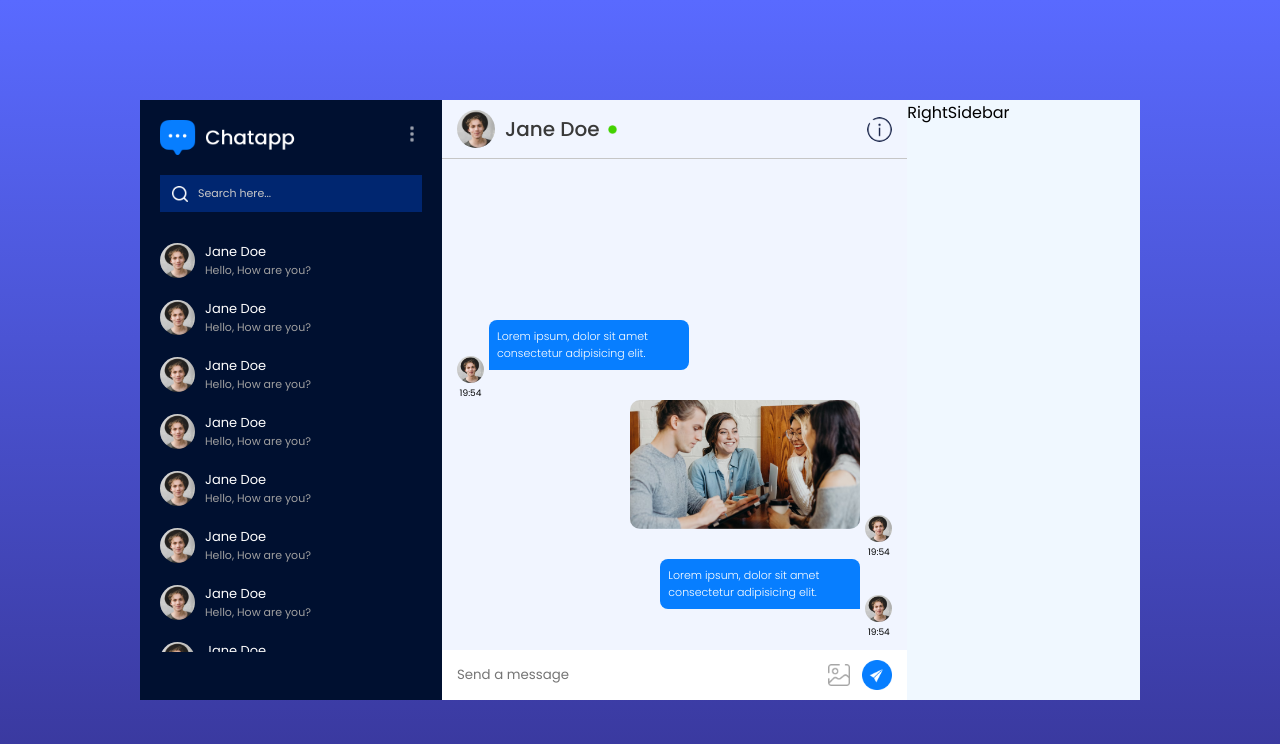
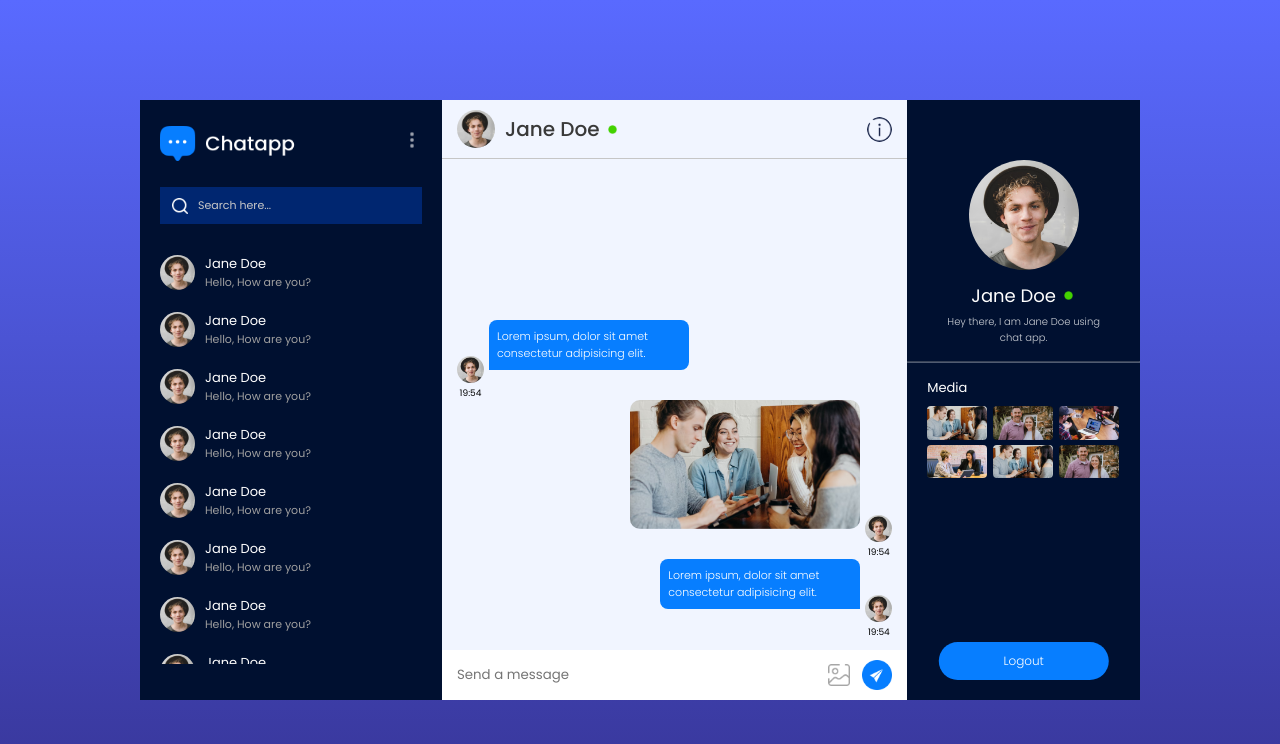
Before and after one commit to arjit88/ChatApp, a React (Vite) app in the folder chat/: page /chat in a window 1280 px wide. Shown: the top 744 px of the page. Built offline with nearby package versions, Linux system fonts and the light colour scheme.

Commit message:
Made the right-section of chat app

```diff
--- a/chat/src/components/LeftSidebar/LeftSidebar.css
+++ b/chat/src/components/LeftSidebar/LeftSidebar.css
@@ -88,3 +88,36 @@
 .friends:hover span {
   color: #fff;
 }
+
+.ls-nav .menu {
+  position: relative;
+  padding: 10px 0px;
+}
+
+.menu .sub-menu {
+  position: absolute;
+  top: 100%;
+  right: 0;
+  width: 130px;
+  padding: 20px;
+  border-radius: 5px;
+  background-color: #fff;
+  color: #111;
+  display: none;
+}
+
+.sub-menu hr {
+  border: none;
+  height: 1px;
+  background: #a4a4a4;
+  margin: 8px 0px;
+}
+
+.sub-menu p {
+  cursor: pointer;
+  font-size: 14px;
+}
+
+.menu:hover .sub-menu {
+  display: block;
+}
--- a/chat/src/components/LeftSidebar/LeftSidebar.jsx
+++ b/chat/src/components/LeftSidebar/LeftSidebar.jsx
@@ -10,6 +10,11 @@
           <img src={assets.logo} className="logo" alt="logo" />
           <div className="menu">
             <img src={assets.menu_icon} alt="menu_icon" />
+            <div className="sub-menu">
+              <p>Edit Profile</p>
+              <hr />
+              <p>Logout</p>
+            </div>
           </div>
         </div>
 
--- a/chat/src/components/RightSidebar/RightSidebar.css
+++ b/chat/src/components/RightSidebar/RightSidebar.css
@@ -0,0 +1,76 @@
+.rs {
+  color: #fff;
+  background: #001030;
+  position: relative;
+  height: 75vh;
+  overflow-y: scroll;
+}
+
+.rs-profile {
+  padding-top: 60px;
+  text-align: center;
+  max-width: 70%;
+  margin: auto;
+}
+
+.rs-profile img {
+  width: 110px;
+  aspect-ratio: 1/1;
+  border-radius: 50%;
+}
+
+.rs-profile h3 {
+  font-size: 18px;
+  font-weight: 400;
+  display: flex;
+  align-items: center;
+  justify-content: center;
+  gap: 5px;
+  margin: 5px 0px;
+}
+
+.rs-profile p {
+  font-size: 10px;
+  opacity: 80%;
+  font-weight: 300;
+}
+
+.rs hr {
+  border-color: #ffffff50;
+  margin: 15px 0px;
+}
+
+.rs-media {
+  padding: 0px 20px;
+  font-size: 13px;
+}
+
+.rs-media div {
+  max-height: 180px;
+  overflow-y: scroll;
+  display: grid;
+  grid-template-columns: 1fr 1fr 1fr;
+  gap: 5px;
+  margin-top: 8px;
+}
+
+.rs-media div img {
+  width: 60px;
+  border-radius: 4px;
+  cursor: pointer;
+}
+
+.rs button {
+  position: absolute;
+  bottom: 20px;
+  left: 50%;
+  transform: translateX(-50%);
+  background: #077eff;
+  color: #fff;
+  border: none;
+  font-size: 12px;
+  font-weight: 300;
+  padding: 10px 65px;
+  border-radius: 20px;
+  cursor: pointer;
+}
--- a/chat/src/components/RightSidebar/RightSidebar.jsx
+++ b/chat/src/components/RightSidebar/RightSidebar.jsx
@@ -1,8 +1,33 @@
 import React from "react";
 import "./RightSidebar.css";
+import assets from "../../assets/assets";
 
 const RightSidebar = () => {
-  return <div>RightSidebar</div>;
+  return (
+    <div className="rs">
+      <div className="rs-profile">
+        <img src={assets.profile_img} alt="profile_img" />
+        <h3>
+          Jane Doe{" "}
+          <img src={assets.green_dot} className="dot" alt="green_dot" />
+        </h3>
+        <p>Hey there, I am Jane Doe using chat app.</p>
+      </div>
+      <hr />
+      <div className="rs-media">
+        <p>Media</p>
+        <div>
+          <img src={assets.pic1} alt="pic1" />
+          <img src={assets.pic2} alt="pic2" />
+          <img src={assets.pic3} alt="pic3" />
+          <img src={assets.pic4} alt="pic4" />
+          <img src={assets.pic1} alt="pic1" />
+          <img src={assets.pic2} alt="pic2" />
+        </div>
+      </div>
+      <button>Logout</button>
+    </div>
+  );
 };
 
 export default RightSidebar;
```
